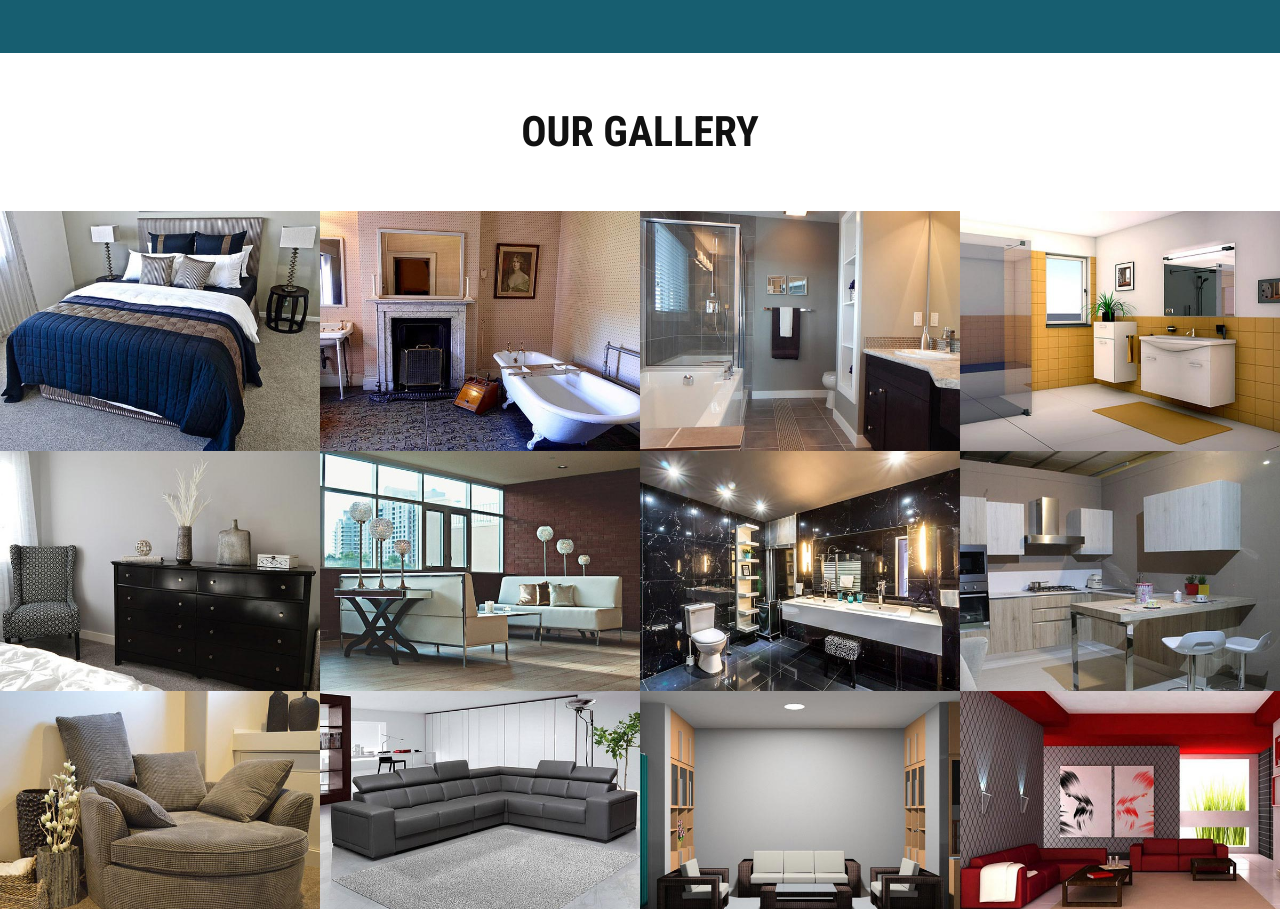
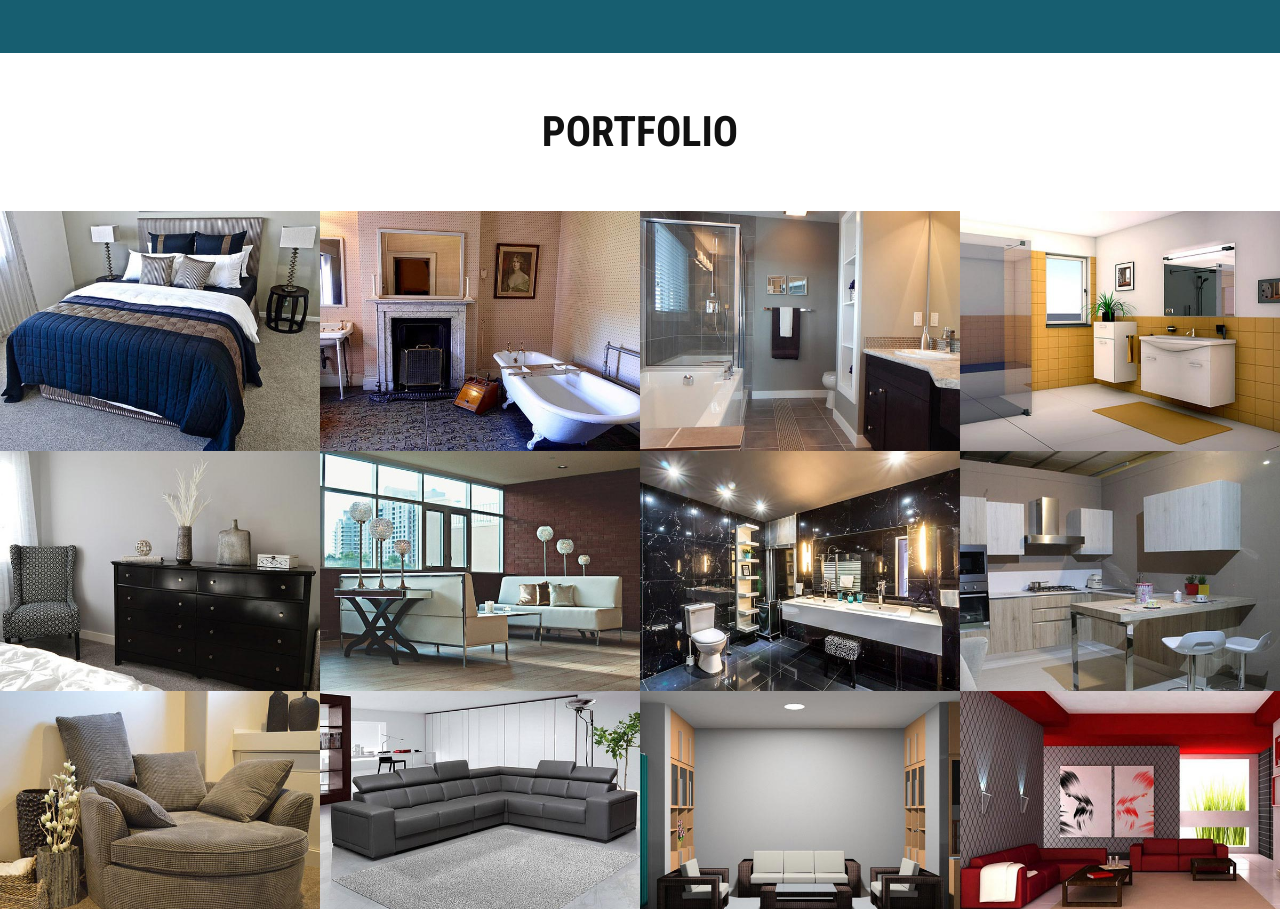
Before and after one commit to websdelvalle/websdelvalle, a plain HTML site: page index.html in a window 1280 px wide. Shown: the part 2665-3574 px from the top of the page. Drawn offline with Linux system fonts and the light colour scheme.

Commit message:
modificar a portfolio

```diff
--- a/index.html
+++ b/index.html
@@ -381,7 +381,7 @@ function hideURLbar(){ window.scrollTo(0,1); } </script>
 <!-- Gallery -->
 <section class="portfolio-w3ls" id="gallery">
 	<div class="container">
-		<h3 class="slideanim">Our Gallery</h3>
+		<h3 class="slideanim">PORTFOLIO</h3>
 	</div>
 	<div id="portfoliowrap" class="slideanim">
         <div class="portfolio-centered">
```
